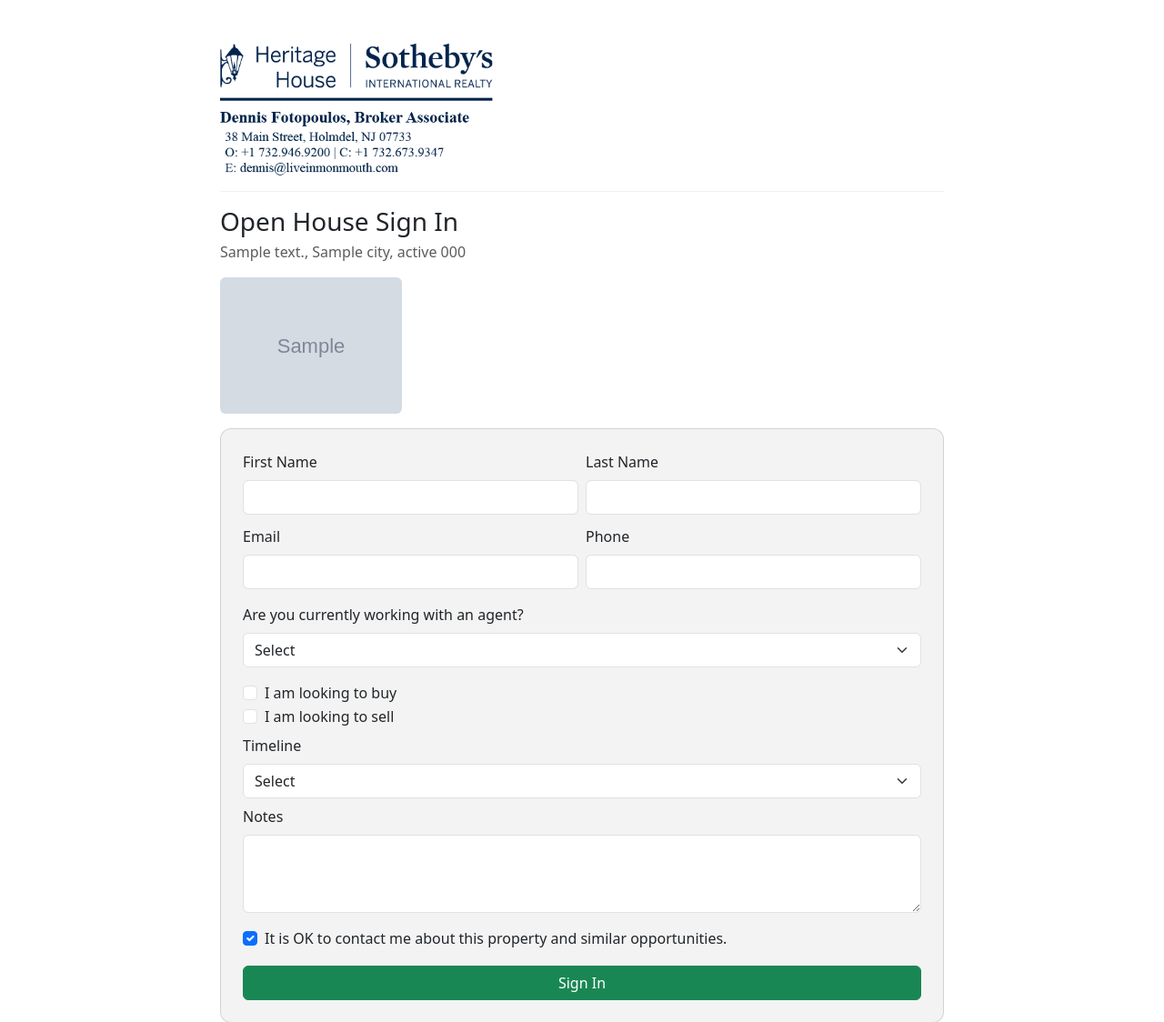
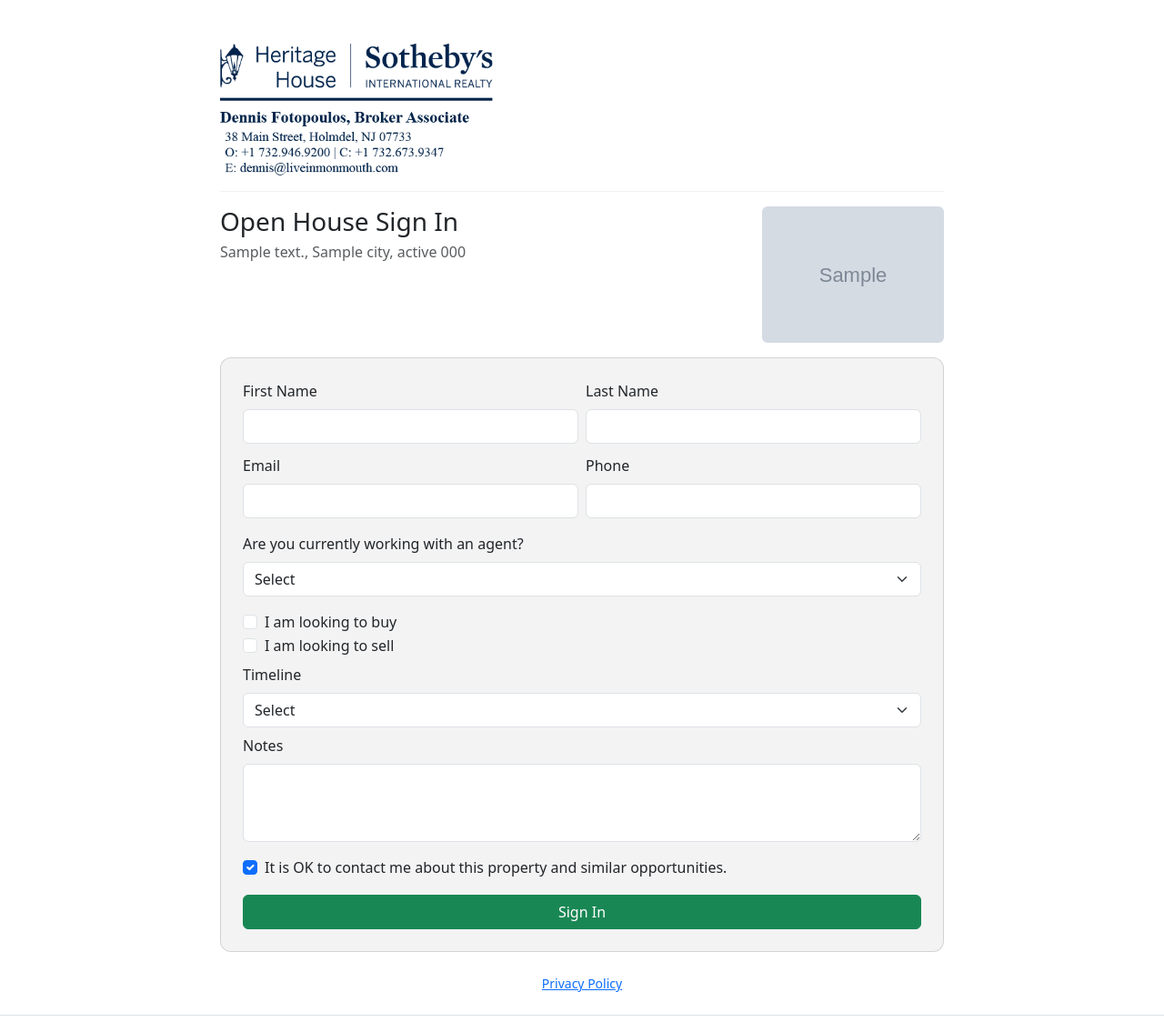
Before and after one commit to ithaca767/realEstateCRM, a Flask app: page /openhouse/1 in a window 1280 px wide. Shown: the top 1124 px of the page at 91% size. Run offline with Flask 3, Linux system fonts and the light colour scheme; tables that the repository leaves empty hold one stand-in row (values such as "Sample post"); grey boxes marked "Sample" are stand-in pictures; a database or web service that is not in the repository returns one stand-in record (values such as "Sample title"); parts of the project's set-up code (start-up, migrations or seed data) failed here and were passed over; some libraries are stand-ins or nearby versions.

Commit message:
Move house photo to right of open house heading

```diff
--- a/templates/public/openhouse_signin.html
+++ b/templates/public/openhouse_signin.html
@@ -17,23 +17,28 @@
 
   <hr style="border-top: 1px solid rgba(153,153,153,0.5);">
 
-  <h3 class="mt-3 mb-1">Open House Sign In</h3>
-  <div class="text-muted mb-3">
+<div class="d-flex align-items-start gap-3 mb-3">
+
+  <div>
+    <h3 class="mb-1">Open House Sign In</h3>
+    <div class="text-muted">
       {{ openhouse["address_line1"] }},
       {{ openhouse["city"] }},
       {{ openhouse["state"] }} {{ openhouse["zip"] }}
     </div>
+  </div>
 
   {% if openhouse["house_photo_url"] %}
-      <div class="mb-3">
     <img
       src="{{ openhouse["house_photo_url"] }}"
       alt="House photo"
-          style="max-width: 200px; width: 100%; height: auto;"
-          class="rounded"
+      style="width: 200px; height: auto;"
+      class="rounded ms-auto"
     >
+  {% endif %}
+
 </div>
-    {% endif %}
+
 <div
   style="
     background: rgba(153,153,153,0.12);
```
Lines whose indentation alone changed are shown as unchanged.
